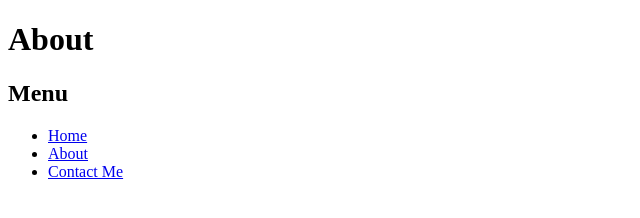
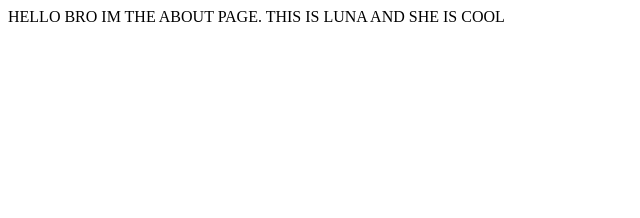
Before and after one commit to LunaBegray/basic-info-site, a website: page about.html in a window 1280 px wide. Shown: the whole page, without its empty margins (0-640 px from the left). Drawn offline with Linux system fonts and the light colour scheme.

Commit message:
about.html

```diff
--- a/about.html
+++ b/about.html
@@ -4,14 +4,9 @@
     <meta charset="UTF-8">
     <meta http-equiv="X-UA-Compatible" content="IE=edge">
     <meta name="viewport" content="width=device-width, initial-scale=1.0">
-    <title>About</title>
+    <title>About page</title>
 </head>
 <body>
-    <h1>About</h1>
-    <h2>Menu</h2>
-    <ul>
-        <li><a href="index.html">Home</a></li>
-        <li><a href="about.html">About</a></li>
-        <li><a href="contact-me.html">Contact Me</a></li>
+    <div> HELLO BRO IM THE ABOUT PAGE. THIS IS LUNA AND SHE IS COOL</div>
 </body>
 </html>
```
